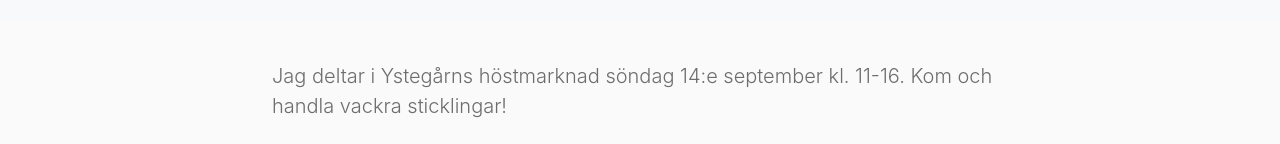
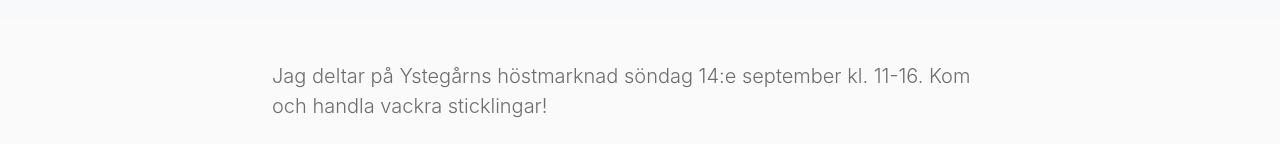
Before and after one commit to challe/challe.github.io, an Eleventy site: page src/aktuellt/posts/ystegarn-hostmarknad-2025.md in a window 1280 px wide. Shown: the part 734-878 px from the top of the page. Built offline with nearby package versions, Linux system fonts and the light colour scheme; Eleventy itself is replaced by a stand-in of ours; files that its build step writes are made by us from their sources; files whose address does not match are found by name.

Commit message:
fix typo

```diff
--- a/src/aktuellt/posts/ystegarn-hostmarknad-2025.md
+++ b/src/aktuellt/posts/ystegarn-hostmarknad-2025.md
@@ -1,6 +1,6 @@
 ---
 title: "Ystegårns höstmarknad 2025 🍂"
-description: "Jag deltar i Ystegårns höstmarknad söndag 14:e september kl. 11-16. Kom och handla vackra sticklingar!"
+description: "Jag deltar på Ystegårns höstmarknad söndag 14:e september kl. 11-16. Kom och handla vackra sticklingar!"
 date: 2025-09-07
 eventDate: 2025-09-14
 eventTime: "11:00 - 16:00"
```
